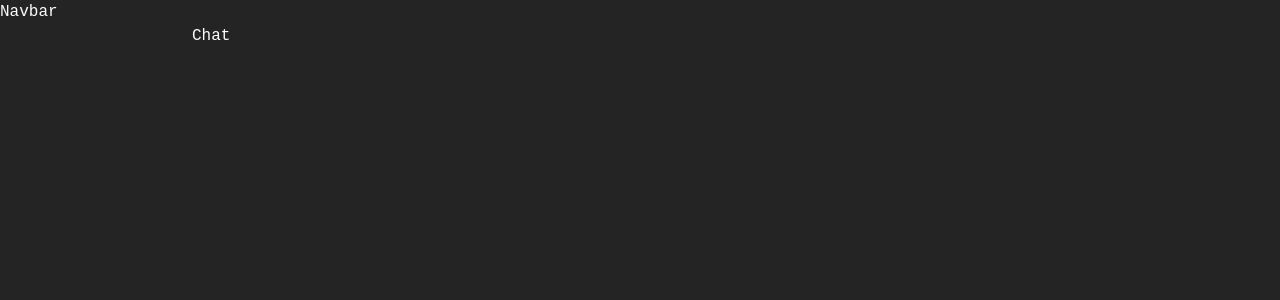
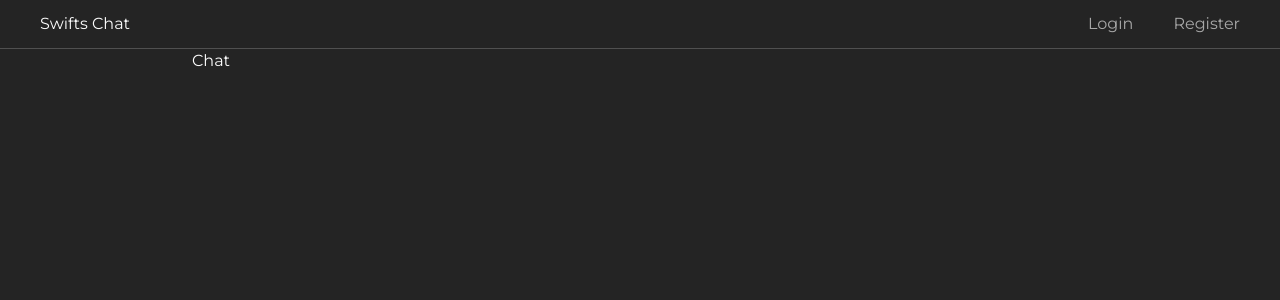
Before and after one commit to AbhayaShankar/swifts, a React (Vite) app in the folder client/: page / in a window 1280 px wide. Shown: the top 300 px of the page. Built offline with nearby package versions, Linux system fonts and the light colour scheme.

Commit message:
fix: fixed routing using react-router-dom

```diff
--- a/client/src/App.tsx
+++ b/client/src/App.tsx
@@ -1,36 +1,18 @@
-import {
-  createBrowserRouter,
-  RouterProvider,
-  Navigate,
-} from "react-router-dom";
+import { Routes, Route, Navigate } from "react-router-dom";
 import Login from "./pages/Login.tsx";
 import Register from "./pages/Register.tsx";
 import Chat from "./pages/Chat.tsx";
 import Wrapper from "./layout.tsx";
 
-const router = createBrowserRouter([
-  {
-    path: "/",
-    element: <Chat />,
-  },
-  {
-    path: "/login",
-    element: <Login />,
-  },
-  {
-    path: "/register",
-    element: <Register />,
-  },
-  {
-    path: "*",
-    element: <Navigate to={"/"} />,
-  },
-]);
-
 function App(): JSX.Element {
   return (
     <Wrapper>
-      <RouterProvider router={router} />
+      <Routes>
+        <Route path="/" element={<Chat />} />
+        <Route path="/login" element={<Login />} />
+        <Route path="/register" element={<Register />} />
+        <Route path="*" element={<Navigate to="/" />} />
+      </Routes>
     </Wrapper>
   );
 }
--- a/client/src/components/Navbar.tsx
+++ b/client/src/components/Navbar.tsx
@@ -1,9 +1,32 @@
 import * as React from "react";
+import { Link } from "react-router-dom";
 
 interface NavbarProps {}
 
 const Navbar: React.FC<NavbarProps> = () => {
-  return <div>Navbar</div>;
+  return (
+    <div className="px-10 py-3 border-white/20 border-b-[1px]">
+      <div className="flex items-center justify-between h-6">
+        <h1>
+          <Link to={"/"}>Swifts Chat</Link>
+        </h1>
+        <div className="flex items-center gap-10 ">
+          <Link
+            to={"/login"}
+            className="text-white/60 hover:text-white transition-all duration-100 ease-in"
+          >
+            Login
+          </Link>
+          <Link
+            to={"/register"}
+            className="text-white/60 hover:text-white transition-all duration-100 ease-in"
+          >
+            Register
+          </Link>
+        </div>
+      </div>
+    </div>
+  );
 };
 
 export default Navbar;
--- a/client/src/index.css
+++ b/client/src/index.css
@@ -11,7 +11,7 @@ html {
   padding: 0;
   margin: 0;
   box-sizing: border-box;
-  font-family: "Courier New", Courier, monospace;
+  font-family: "Montserrat", sans-serif;
   background: #242424;
   color: #fcfcfc;
 }
--- a/client/src/main.tsx
+++ b/client/src/main.tsx
@@ -2,9 +2,12 @@ import React from "react";
 import ReactDOM from "react-dom/client";
 import App from "./App.tsx";
 import "./index.css";
+import { BrowserRouter } from "react-router-dom";
 
 ReactDOM.createRoot(document.getElementById("root")!).render(
   <React.StrictMode>
-    <App />
+    <BrowserRouter>
+      <App />
+    </BrowserRouter>
   </React.StrictMode>
 );
```
